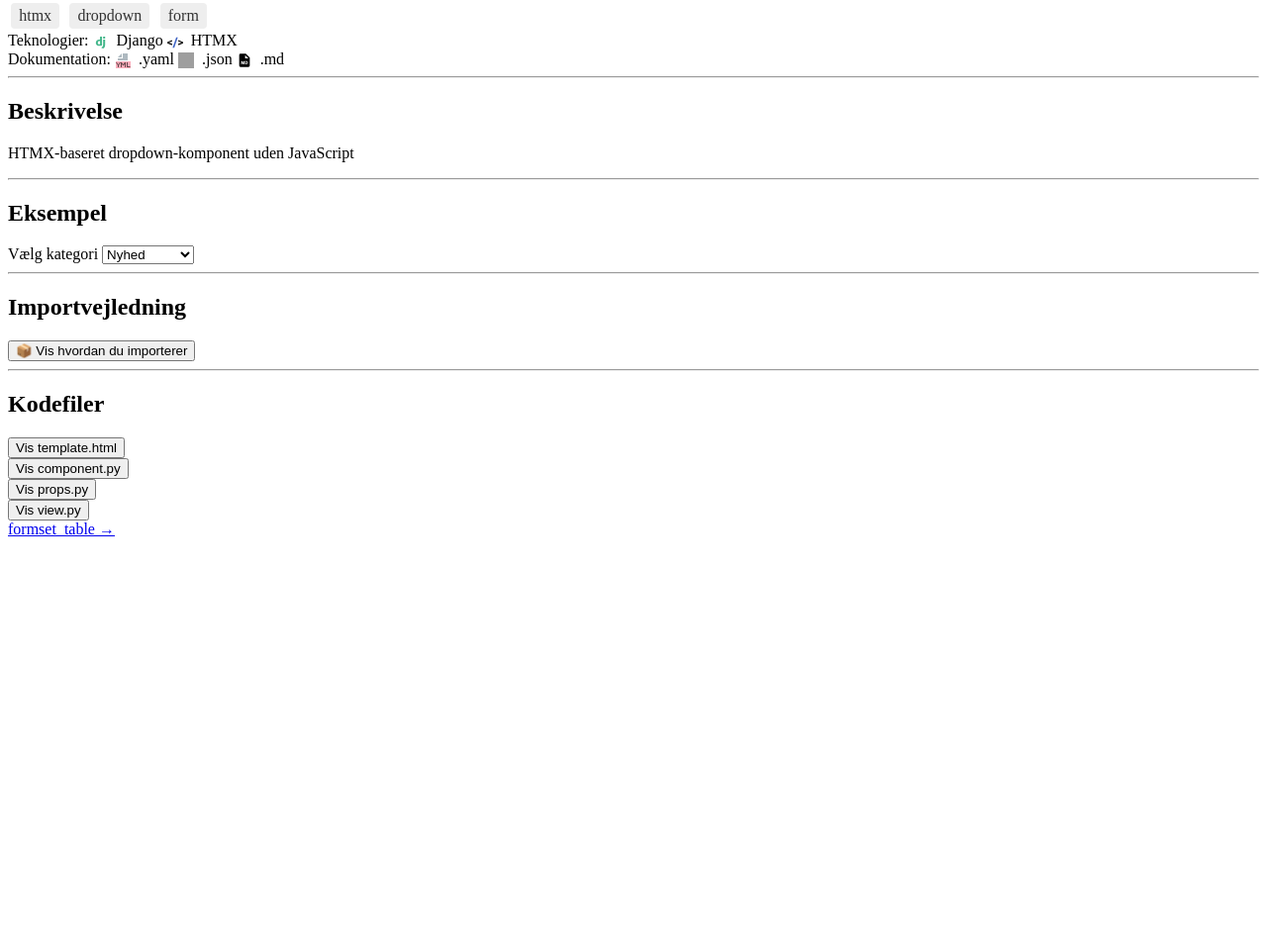
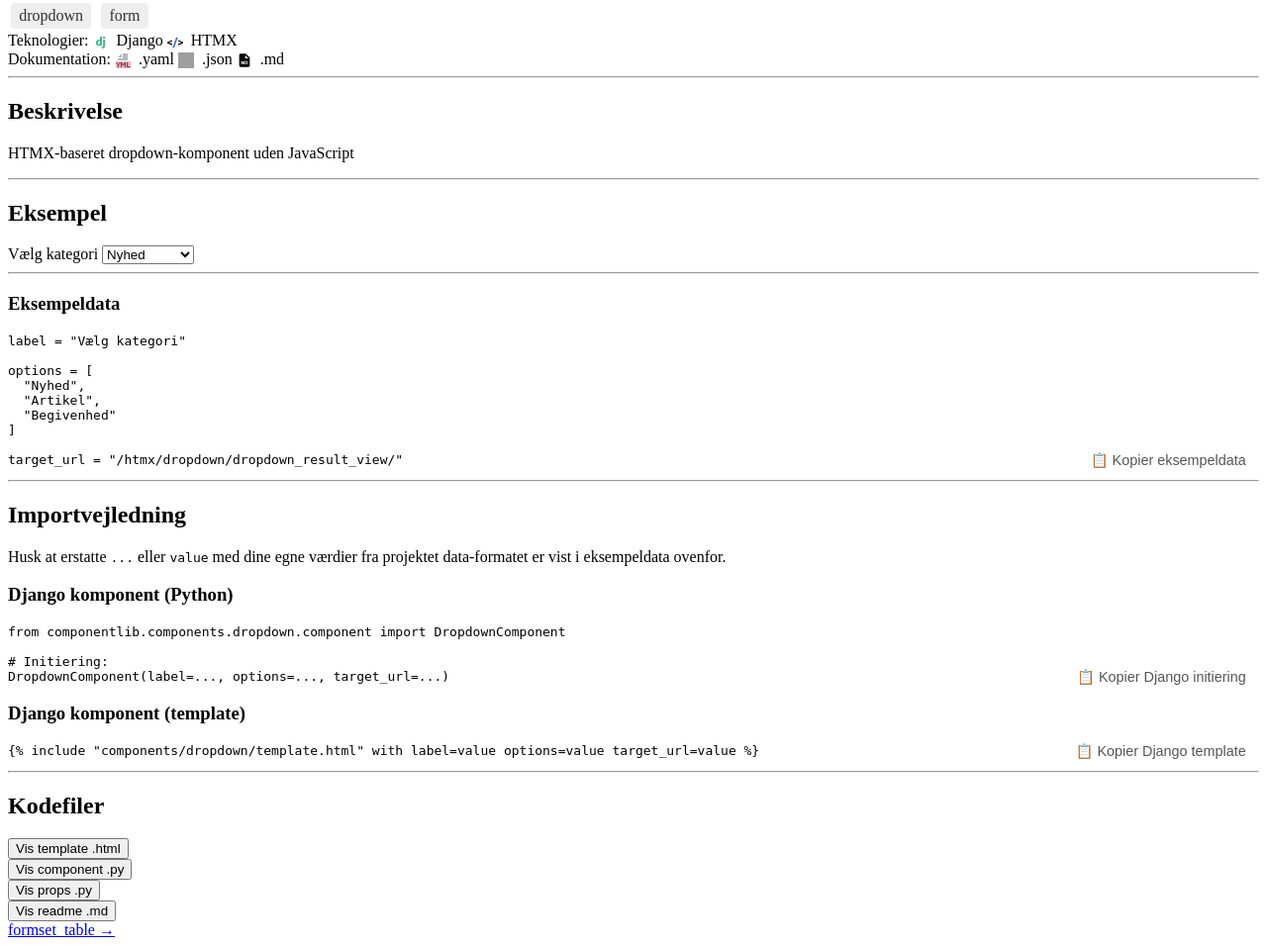
Before and after one commit to johanneRW/componentlib, a Django app: page /components/detail/dropdown/ in a window 1280 px wide. Shown: the part 93-1050 px from the top of the page at 99% size. Before the commit the page ends 635 px from the top, so only its background shows below. Run offline with Django 5.2, Linux system fonts and the light colour scheme; some libraries are stand-ins or nearby versions; grey boxes are pictures that could not be loaded.

Commit message:
Refactor search results to partial template and update example data display formatting

```diff
--- a/componentlib/components/dropdown/metadata.yaml
+++ b/componentlib/components/dropdown/metadata.yaml
@@ -2,7 +2,7 @@ name: dropdown
 display_name: Dropdown
 class_name: DropdownComponent
 description: HTMX-baseret dropdown-komponent uden JavaScript
-tags: [htmx, dropdown, form]
+tags: [dropdown, form]
 inputs:
   label:
     type: string
--- /dev/null
+++ b/componentlib/helpers/component_import_hint_html.py
@@ -0,0 +1,67 @@
+import yaml
+import json
+from pathlib import Path
+
+def component_import_hint_html(key):
+    class_name = "".join([part.capitalize() for part in key.split("_")])
+    base_path = Path(__file__).resolve().parent.parent / "components" / key
+
+    # Læs metadata.yaml
+    metadata = {}
+    meta_path = base_path / "metadata.yaml"
+    if meta_path.exists():
+        with open(meta_path, "r", encoding="utf-8") as f:
+            metadata = yaml.safe_load(f)
+
+    # Læs example.json
+    example_data = {}
+    example_path = base_path / "example.json"
+    if example_path.exists():
+        with open(example_path, "r", encoding="utf-8") as f:
+            example_data = json.load(f)
+
+    # Saml inputs
+    inputs = metadata.get("inputs", {})
+    python_kwargs_list = []
+    template_kwargs_list = []
+    example_blocks = []
+
+    for name in inputs.keys():
+        # Placeholder til init
+        placeholder = "..."
+        python_kwargs_list.append(f"{name}={placeholder}")
+        template_kwargs_list.append(f"{name}=value")
+
+        # Eksempeldata blok
+        if name in example_data:
+            value = example_data[name]
+            formatted_value = json.dumps(value, indent=2, ensure_ascii=False)
+            example_blocks.append(f"{name} = {formatted_value}")
+
+    python_kwargs_str = ", ".join(python_kwargs_list)
+    template_kwargs_str = " ".join(template_kwargs_list)
+    example_block_str = "\n\n".join(example_blocks) if example_blocks else ""
+
+    # Byg HTML-sektioner
+    html = f"""
+<h3>Django komponent (Python)</h3>
+<div class="import-block">
+  <pre><code id="django-init-{key}">from componentlib.components.{key}.component import {class_name}Component
+
+# Initiering:
+{class_name}Component({python_kwargs_str})
+</code></pre>
+  <button class="copy-btn" onclick="copySpecificCode('django-init-{key}')">📋 Kopier Django initiering</button>
+</div>
+
+<h3>Django komponent (template)</h3>
+<div class="import-block">
+  <pre><code id="django-template-{key}">{{% include "components/{key}/template.html" with {template_kwargs_str} %}}</code></pre>
+  <button class="copy-btn" onclick="copySpecificCode('django-template-{key}')">📋 Kopier Django template</button>
+</div>
+"""
+
+    return {
+        "html": html,
+        "example_block": example_block_str
+    }
--- a/componentlib/static/componentlib/js/componentlib.js
+++ b/componentlib/static/componentlib/js/componentlib.js
@@ -21,8 +21,16 @@ function copyToClipboard(btn) {
         const url = button.getAttribute('data-url');
         try {
             const res = await fetch(url);
-        const html = await res.text();
-        target.innerHTML = html;
+            const rawContent = await res.text();
+
+            if (filename === 'readme') {
+              // Render markdown med GitHub-styling
+              target.innerHTML = `<div class="markdown-body">${marked.parse(rawContent)}</div>`;
+          } else {
+              target.innerHTML = rawContent;
+          }
+
+
             target.style.display = 'block';
             button.textContent = button.textContent.replace('Vis', 'Skjul');
             button.setAttribute('data-loaded', 'true');
@@ -36,6 +44,7 @@ function copyToClipboard(btn) {
         button.textContent = button.textContent.replace(isVisible ? 'Skjul' : 'Vis', isVisible ? 'Vis' : 'Skjul');
     }
 }
+
 
   async function toggleImport(button, key) {
     const block = document.getElementById('import-' + key);
--- a/componentlib/templates/patternlib_browser/component_detail.html
+++ b/componentlib/templates/patternlib_browser/component_detail.html
@@ -7,6 +7,9 @@
     <title>{{ component.name }}</title>
     <link rel="stylesheet" href="{% static 'componentlib/css/componentlib.css' %}">
     <script src="https://unpkg.com/htmx.org@1.9.10"></script>
+    <script src="https://cdn.jsdelivr.net/npm/marked/marked.min.js"></script>
+
+
     <script src="{% static 'componentlib/js/componentlib.js' %}"></script>
   </head>
 <body>
@@ -56,25 +59,27 @@
         {% endif %}
       </div>
 
-
-
+      {% if component.example_data_block %}
+        <hr>
+        <section>
+          <h3>Eksempeldata</h3>
+          <pre><code>{{ component.example_data_block }}</code></pre>
+          <button class="copy-btn" onclick="copySpecificCode('example-data-{{ component.key }}')">📋 Kopier eksempeldata</button>
+        </section>
+      {% endif %}
+    </section>
 
     <hr>
     <section class="mt-6">
       <h2>Importvejledning</h2>
-      <button
-        onclick="toggleImport(this, '{{ component.key }}')"
-        data-loaded="false"
-        data-url="{% url 'component_import_hint' key=component.key %}">
-        📦 Vis hvordan du importerer
-      </button>
+      <p class="hint-text">
+    Husk at erstatte <code>...</code> eller <code>value</code> med dine egne værdier fra projektet data-formatet er vist i eksempeldata ovenfor.
+      </p>
+      <div class="import-block">
+        {{ component.import_hint|safe }}
+      </div>
 
-      <div id="import-{{ component.key }}" class="import-block" style="display: none;">
-        <em>(Klik for at hente importvejledning)</em>
-      </div>
     </section>
-
-
 
   <hr>
   <section>
@@ -86,13 +91,18 @@
             onclick="toggleCode(this, '{{ filename }}')"
             data-loaded="false"
             data-url="{% url 'component_code' key=component.key %}?file={{ filename }}">
-            Vis {{ filename }}{% if filename == "template" %}.html{% else %}.py{% endif %}
+            Vis {{ filename }}
+            {% if filename == "template" %}.html
+            {% elif filename == "readme" %}.md
+            {% else %}.py
+            {% endif %}
           </button>
         </div>
         <div id="code-block-{{ filename }}" style="display: none;"></div>
       </div>
     {% endfor %}
   </section>
+
 
 
     {% if previous or next %}
--- a/componentlib/urls.py
+++ b/componentlib/urls.py
@@ -5,9 +5,9 @@ from componentlib.htmx_router import urlpatterns as htmx_urls
 urlpatterns = [
     path("", views.component_browser, name="component_browser"),
     path("detail/<str:key>/", views.component_detail, name="component_detail"),
-    path("components/<str:key>/import/", views.component_import_hint, name="component_import_hint"),
+
     path("components/<str:key>/code/", views.component_code, name="component_code"),
-    path("components/<str:key>/import/", views.component_import_hint, name="component_import_hint"),
+
 
 
 
--- a/componentlib/views.py
+++ b/componentlib/views.py
@@ -1,4 +1,8 @@
 from django.shortcuts import render, redirect
+
+from componentlib.helpers.component_import_hint_html import component_import_hint_html
+
+
 from .helpers.registry import load_all_components_metadata
 from .helpers.preview import render_component_preview
 from rapidfuzz import fuzz
@@ -17,32 +21,35 @@ def component_browser(request):
 
     all_components = load_all_components_metadata()
 
-    # Render preview
+    # Render previews
     for c in all_components:
         c["rendered"] = render_component_preview(c["key"])
 
-    # Filtrér på tag hvis valgt
+    # Start med hele listen
+    tag_filtered_components = all_components
+
+    # Filtrér på tags (hvis valgt)
     if selected_tags:
-        all_components = [
+        tag_filtered_components = [
             c for c in all_components
             if all(
                 tag in [t.lower() for t in c.get("tags", []) if isinstance(t, str)]
                 for tag in selected_tags
             )
-    ]
+        ]
 
-    for comp in all_components:
+    # Sæt tag-match flag (til visning)
+    for comp in tag_filtered_components:
         tags = [t.lower() for t in comp.get("tags", []) if isinstance(t, str)]
         comp["tag_match"] = any(tag in tags for tag in selected_tags)
 
+    # Sorter alfabetisk
+    tag_filtered_components.sort(key=lambda c: c["name"].lower())
 
-    # Sortér til oversigt
-    all_components.sort(key=lambda c: c["name"].lower())
-
-    # Match via navn + beskrivelse + tags (kun hvis søgeord givet)
-    matched_components = []
+    # Søgning (hvis q angivet)
     if q:
-        for c in all_components:
+        matched_components = []
+        for c in tag_filtered_components:
             haystack = " ".join([
                 c.get("name", ""),
                 c.get("description", ""),
@@ -61,21 +68,29 @@ def component_browser(request):
 
         matched_components.sort(key=lambda x: x.get("fuzzy_score", 0), reverse=True)
     else:
-        matched_components = all_components
+        matched_components = tag_filtered_components
 
-    # Saml alle tags
+    # Saml alle tags (fra hele dataset)
     tag_set = set()
-    for c in load_all_components_metadata():  # alle, ikke filtrerede
+    for c in all_components:
         tag_set.update(t.lower() for t in c.get("tags", []) if isinstance(t, str))
 
-    return render(request, "patternlib_browser/index.html", {
+    context = {
         "components": all_components,
         "matches": matched_components,
         "q": q,
         "selected_tags": selected_tags,
         "all_tags": sorted(tag_set),
         "only_fuzzy": q and all(m.get("match_type") == "fuzzy" for m in matched_components),
-    })
+    }
+
+    if request.headers.get("Hx-Request") == "true":
+        # HTMX-anmodning → returnér kun partial-template
+        return render(request, "patternlib_browser/results_partial.html", context)
+    else:
+        # Almindelig sideindlæsning → returnér hele layoutet
+        return render(request, "patternlib_browser/index.html", context)
+
 
 
 
@@ -86,11 +101,20 @@ def component_detail(request, key):
 
     base_path = Path(__file__).resolve().parent / "components" / key
 
+    # Først tjek de almindelige kodefiler (template, component, props)
     code_files = []
-    for f in ["template", "component", "props", "view"]:
+    for f in ["template", "component", "props"]:
         ext = ".html" if f == "template" else ".py"
-        if (base_path / f"{f}.{ext.lstrip('.')}").exists():
+        file_path = base_path / f"{f}.{ext.lstrip('.')}"
+        if file_path.exists():
             code_files.append(f)
+
+    # Derefter tjek for readme (uanset case)
+    for fname in base_path.iterdir():
+        if fname.name.lower() == "readme.md":
+            code_files.append("readme")
+            break
+
 
     components = sorted(load_all_components_metadata(), key=lambda c: c["name"].lower())
     index = next((i for i, c in enumerate(components) if c["key"] == key), None)
@@ -101,10 +125,12 @@ def component_detail(request, key):
     component = components[index]
     component["key"] = key
     component["rendered"] = render_component_preview(key)
+    hint_data = component_import_hint_html(component['key'])
+    component['import_hint'] = hint_data['html']
+    component['example_data_block'] = hint_data['example_block']
 
 
-    # Læs relevante kodefiler
-    base_path = Path(__file__).resolve().parent / "components" / key
+    # Læs relevante kodefiler (bruges måske andetsteds)
     file_names = ["template.html", "component.py", "metadata.yaml", "example.json", "README.md"]
     files = {}
     for fname in file_names:
@@ -116,11 +142,12 @@ def component_detail(request, key):
     next_comp = components[index + 1] if index < len(components) - 1 else None
 
     return render(request, "patternlib_browser/component_detail.html", {
-    "component": component,
-    "previous": previous,
-    "next": next_comp,
-    "code_files": code_files,
-})
+        "component": component,
+        "previous": previous,
+        "next": next_comp,
+        "code_files": code_files,
+    })
+
 
 
 
@@ -133,79 +160,34 @@ def component_code(request, key):
     if not filename:
         return HttpResponseNotFound("Filnavn mangler.")
 
-    ext = ".html" if filename == "template" else ".py"
-    file_path = Path(__file__).resolve().parent / "components" / key / f"{filename}{ext}"
+    base_path = Path(__file__).resolve().parent / "components" / key
+
+    if filename == "template":
+        file_path = base_path / "template.html"
+    elif filename == "component":
+        file_path = base_path / "component.py"
+    elif filename == "props":
+        file_path = base_path / "props.py"
+    elif filename == "readme":
+        # Find README uanset case
+        file_path = None
+        for fname in base_path.iterdir():
+            if fname.name.lower() == "readme.md":
+                file_path = fname
+                break
+        if not file_path:
+            return HttpResponseNotFound("README.md ikke fundet.")
+    else:
+        return HttpResponseNotFound("Ukendt filtype.")
 
     if not file_path.exists():
         return HttpResponseNotFound("Filen blev ikke fundet.")
 
     code = file_path.read_text(encoding="utf-8")
-    safe_code = escape(code)
-
-    html = f"<pre><code>{safe_code}</code></pre>"
-    return HttpResponse(html)
-
-
-
-import yaml
-import json
-from pathlib import Path
-from django.http import HttpResponse
-
-
-import yaml
-import json
-from pathlib import Path
-from django.http import HttpResponse
-
-
-def component_import_hint(request, key):
-    class_name = "".join([part.capitalize() for part in key.split("_")])
-    base_path = Path(__file__).resolve().parent / "components" / key
-
-    # Læs metadata.yaml (valgfrit)
-    metadata = {}
-    meta_path = base_path / "metadata.yaml"
-    if meta_path.exists():
-        with open(meta_path, "r", encoding="utf-8") as f:
-            metadata = yaml.safe_load(f)
-
-    # Læs example.json (valgfrit)
-    example_data = {}
-    example_path = base_path / "example.json"
-    if example_path.exists():
-        with open(example_path, "r", encoding="utf-8") as f:
-            example_data = json.load(f)
-
-    # Lav kwargs string til Python-eksempel
-    inputs = metadata.get("inputs", {})
-    python_kwargs_list = []
-    template_kwargs_list = []
-    for name in inputs.keys():
-        val = example_data.get(name, f"'{name}'")
-        val_repr = f'"{val}"' if isinstance(val, str) else str(val)
-        python_kwargs_list.append(f"{name}={val_repr}")
-        template_kwargs_list.append(f"{name}={val_repr}")
-
-    python_kwargs_str = ", ".join(python_kwargs_list)
-    template_kwargs_str = " ".join(template_kwargs_list)
-
-    html = f"""
-<h3>Django komponent (Python)</h3>
-<div class="import-block">
-  <button class="copy-btn" onclick="copyToClipboard(this)">📋</button>
-  <pre><code>from componentlib.components.{key}.component import {class_name}Component
-
-# Initiering:
-{class_name}Component({python_kwargs_str})
-</code></pre>
-</div>
-
-<h3>Django komponent (template)</h3>
-<div class="import-block">
-  <button class="copy-btn" onclick="copyToClipboard(this)">📋</button>
-  <pre><code>{{% include "components/{key}/template.html" with {template_kwargs_str} %}}</code></pre>
-</div>
-"""
-
-    return HttpResponse(html)
+    if filename == "readme":
+    # Send RAW markdown tekst, ikke wrapped i <pre><code>
+        return HttpResponse(code)
+    else:
+        safe_code = escape(code)
+        html = f"<pre><code>{safe_code}</code></pre>"
+        return HttpResponse(html)
```
Also changed, not shown: componentlib/static/componentlib/css/componentlib.css (+42 -0 lines), componentlib/templates/patternlib_browser/fragments/import_hint_block.html (deleted, +0 -11 lines), componentlib/templates/patternlib_browser/index.html (+3 -74 lines), componentlib/templates/patternlib_browser/results_partial.html (added, +32 -0 lines), componentlib/components/dropdown/README.md. Lines whose indentation alone changed are shown as unchanged.
